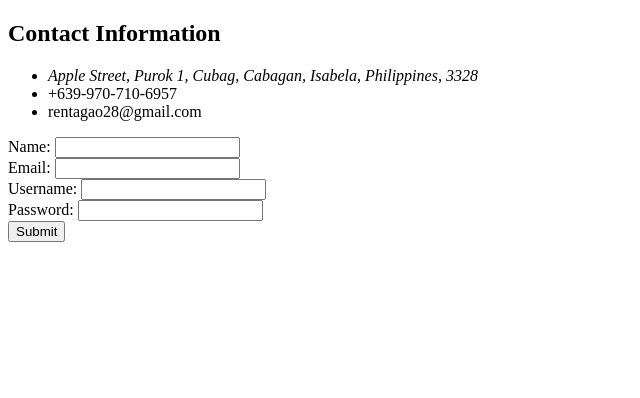
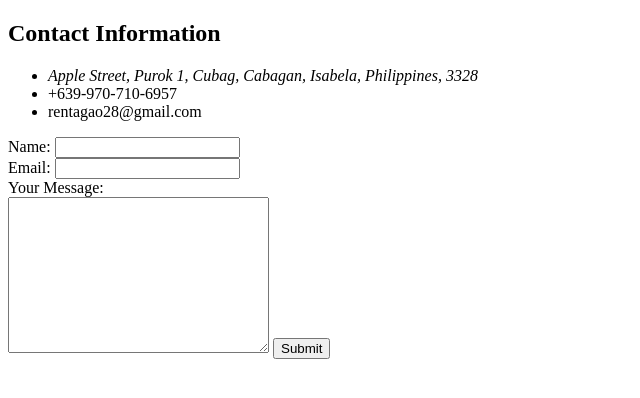
Before and after one commit to rentagao/cv, a plain HTML site: page contact.html in a window 1280 px wide. Shown: the whole page, without its empty margins (0-640 px from the left). Drawn offline with Linux system fonts and the light colour scheme.

Commit message:
Added initial CV Files v1.2

```diff
--- a/contact.html
+++ b/contact.html
@@ -17,13 +17,11 @@
     </ul>
     <form>
       <label for="">Name:</label>
-      <input type="text" name="" value=""><br />
+      <input type="text" name="name" value=""><br />
       <label for="">Email:</label>
-      <input type="text" name="" value=""><br />
-      <label for="">Username:</label>
-      <input type="text" name="" value=""><br />
-      <label for="">Password:</label>
-      <input type="password" name="" value=""><br />
+      <input type="email" name="email" value=""><br />
+      <label for="">Your Message:</label><br />
+      <textarea name="name" rows="10" cols="30"></textarea>
       <input type="submit" name="" value="Submit">
     </form>
   </body>
```
